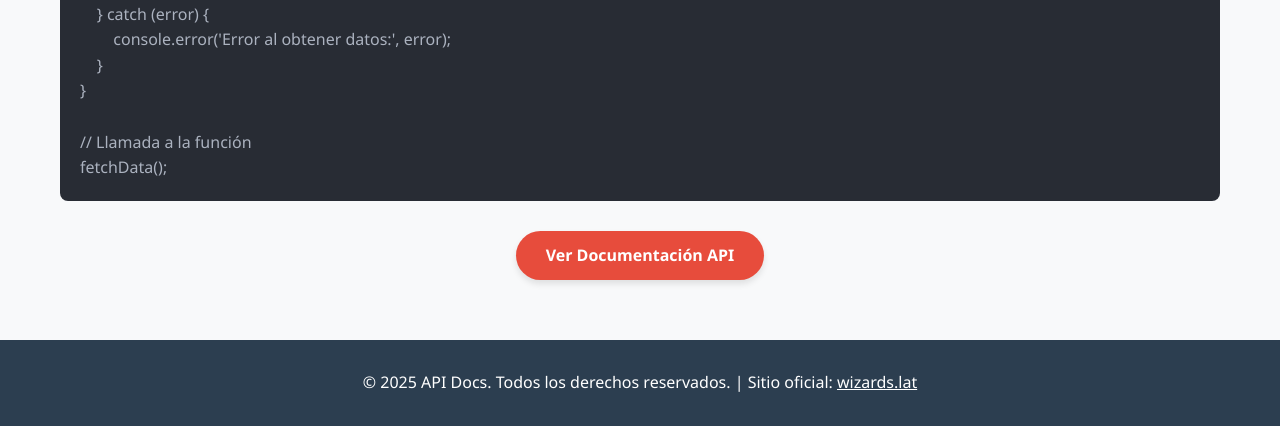
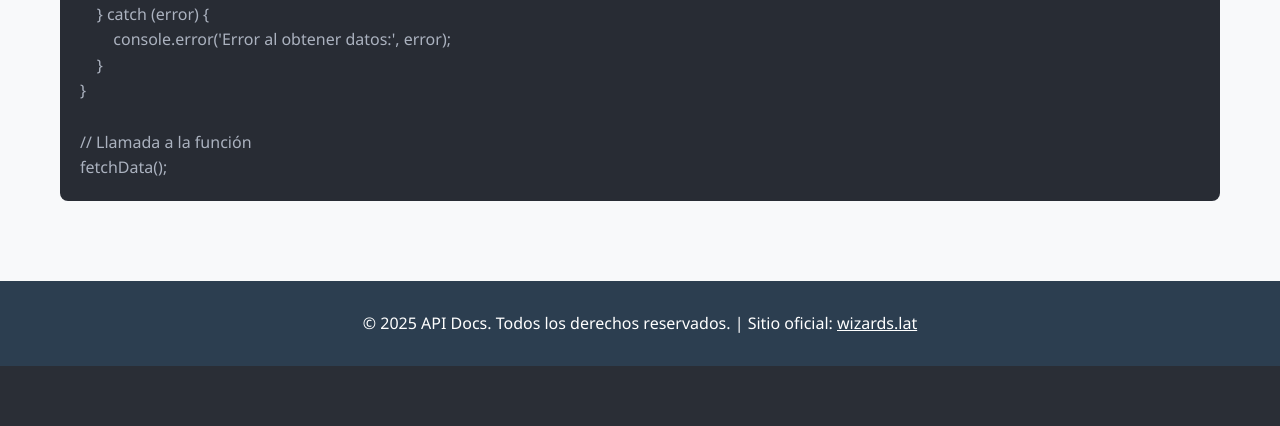
Before and after one commit to jhparra777/thinkAPI, a FastAPI app: page / in a window 1280 px wide. Shown: the part 1186-1612 px from the top of the page. After the commit the page ends 1552 px from the top, so only its background shows below. Run offline with FastAPI, Linux system fonts and the light colour scheme.

Commit message:
mejorando pagina html

```diff
--- a/templates/inicio.html
+++ b/templates/inicio.html
@@ -281,12 +281,7 @@
 
 // Llamada a la función
 fetchData();</code></pre>
-      </div>
 
-      <p style="text-align: center; margin-top: 30px;">
-         <a id="docs-link" class="btn btn-docs">Ver Documentación API</a>
-      </p>
-    </div>
   </section>
 
   <footer>
@@ -295,11 +290,10 @@
 
   <script>
     // Define la URL base (puedes usar window.location.origin si está en producción)
-    // const baseUrl = "http://127.0.0.1:8000";
-    const baseUrl = window.location.origin;
+    const baseUrl = "http://127.0.0.1:8000";
+    // const baseUrl = window.location.origin;
     // Apunta ambos botones al endpoint /docs
     document.getElementById("docs-link").href = `${baseUrl}/docs`;
-    document.getElementById("docs-link-2").href = `${baseUrl}/docs`;
   </script>
 </body>
 </html>
```
